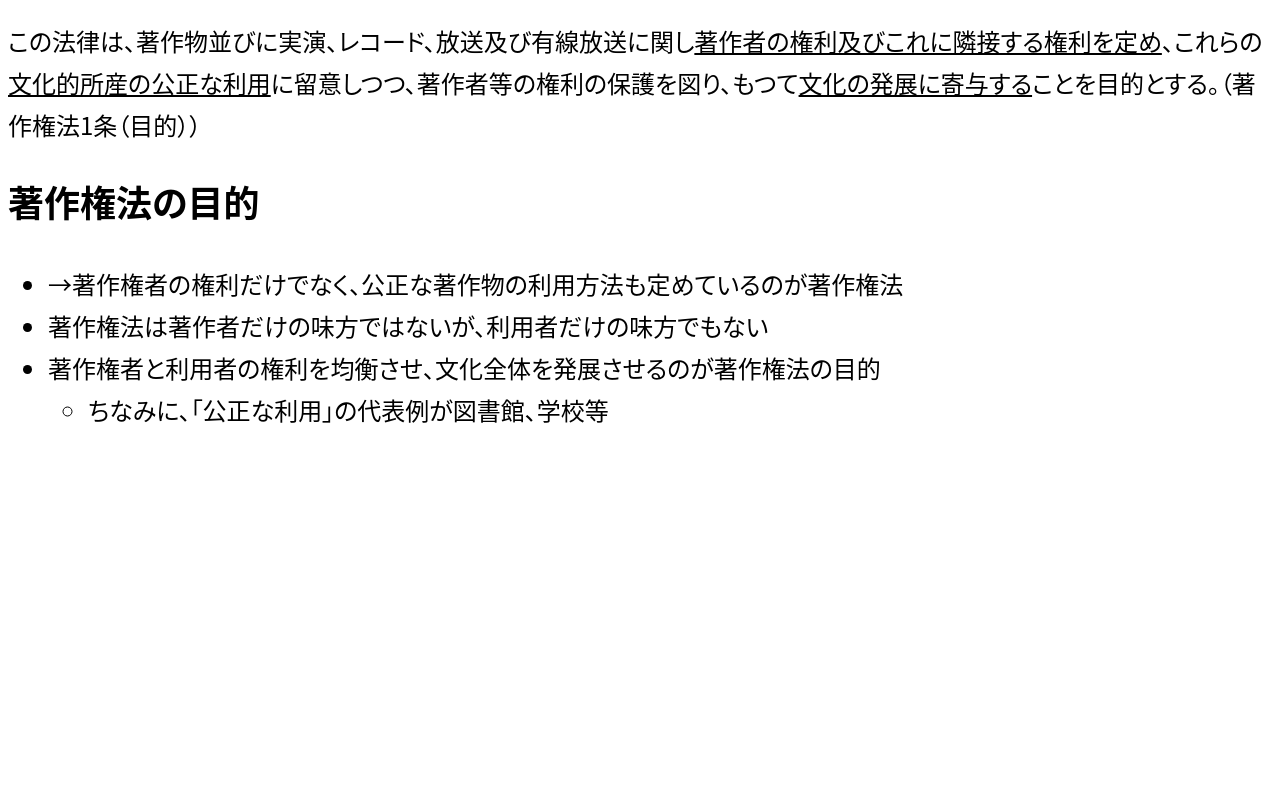
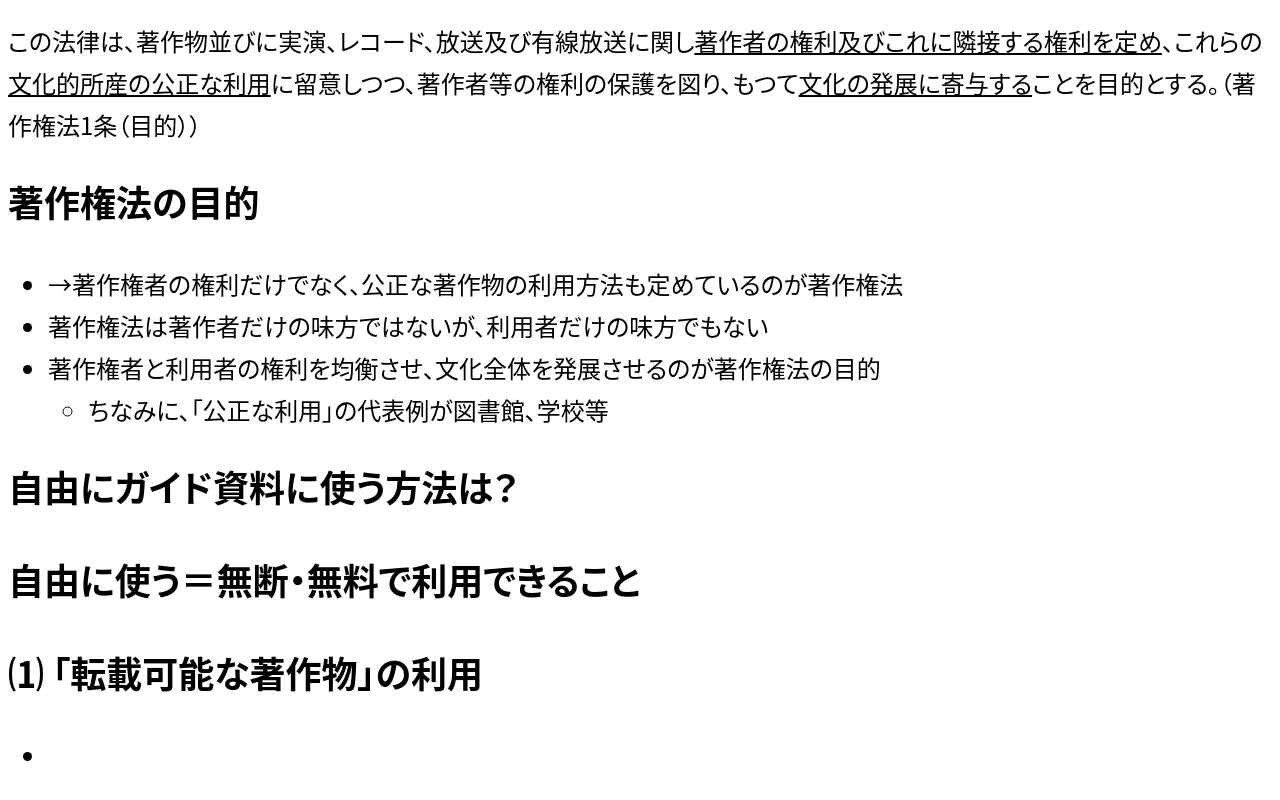
Before and after one commit to ogwata/20230708_tourist-guides-and-copyright, a website: page manuscript.html in a window 1280 px wide. Shown: the part 1023-1823 px from the top of the page. Before the commit the page ends 1484 px from the top, so only its background shows below. Drawn offline with Linux system fonts and the light colour scheme.

Commit message:
Update manuscript.md

```diff
--- a/manuscript.html
+++ b/manuscript.html
@@ -53,8 +53,17 @@
         </li>
       </ul>
     </section>
-    <section class="level1">
-      <h1 id=""></h1>
+    <section class="level1" aria-labelledby="自由にガイド資料に使う方法は">
+      <h1 id="自由にガイド資料に使う方法は">自由にガイド資料に使う方法は？</h1>
+      <section class="level2" aria-labelledby="自由に使う無断無料で利用できること">
+        <h2 id="自由に使う無断無料で利用できること">自由に使う＝無断・無料で利用できること</h2>
+      </section>
+    </section>
+    <section class="level1" aria-labelledby="-転載可能な著作物の利用">
+      <h1 id="-転載可能な著作物の利用">⑴ 「転載可能な著作物」の利用</h1>
+      <ul>
+        <li></li>
+      </ul>
     </section>
   </body>
 </html>
```
Also changed, not shown: manuscript.md (+7 -1 lines).
